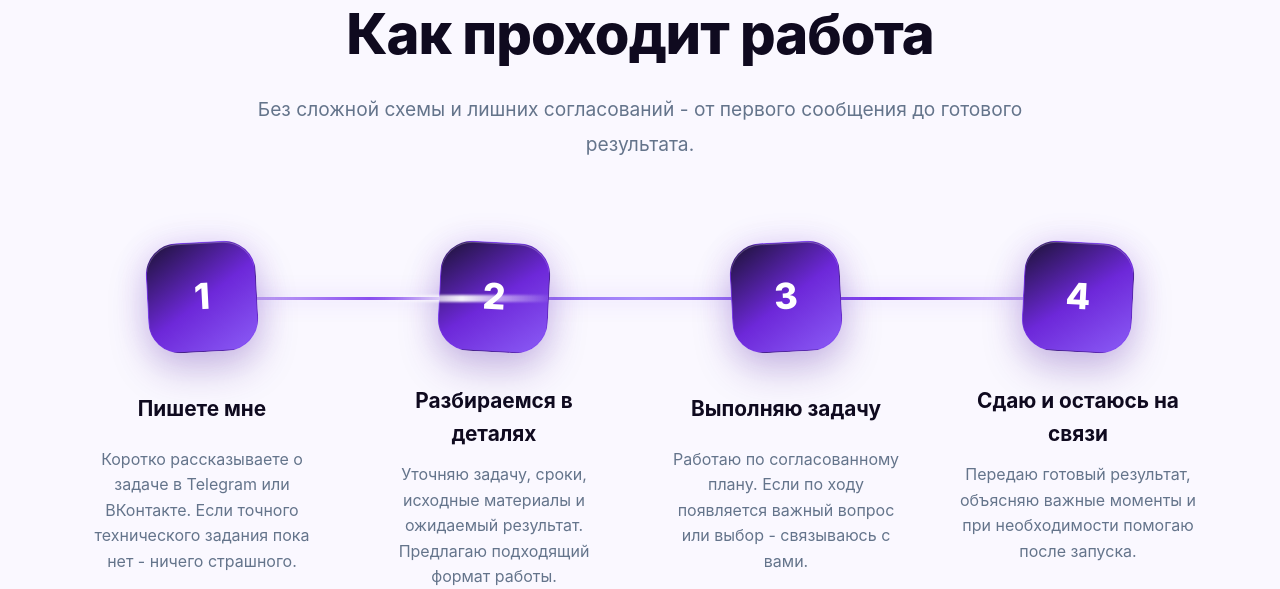
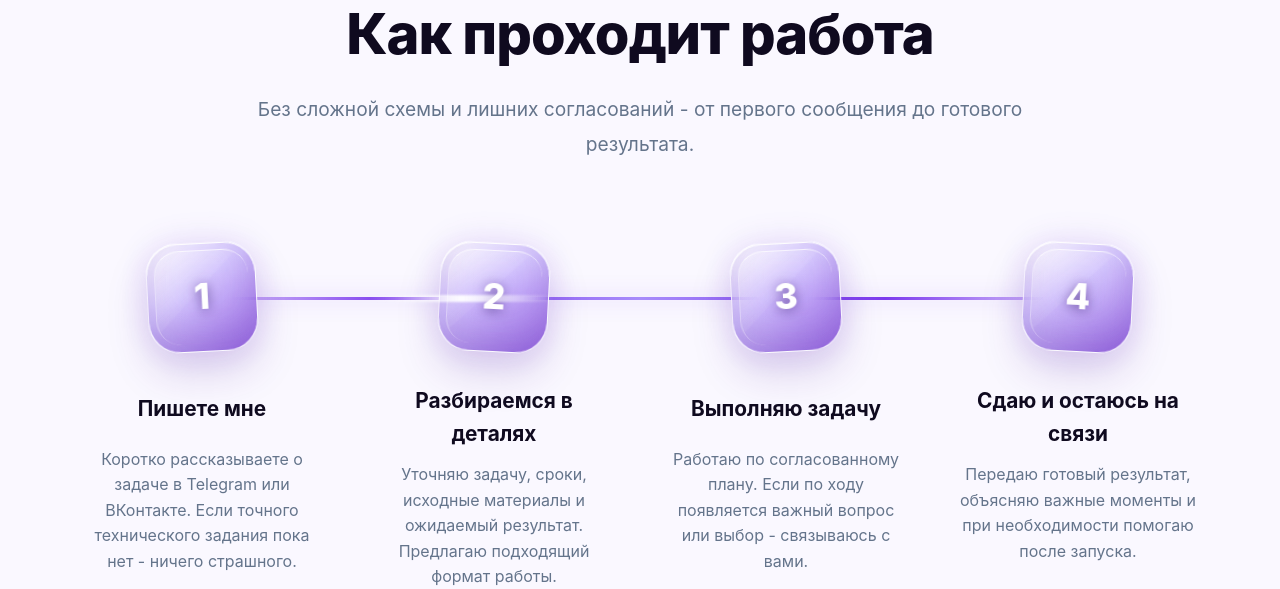
Before and after one commit to lexustm/test-site, a PHP site: page / in a window 1280 px wide. Shown: the part 5570-6159 px from the top of the page. Run offline with PHP 8.4, Linux system fonts and the light colour scheme.

Commit message:
Сделать номера стеклянными

```diff
--- a/404.html
+++ b/404.html
@@ -10,7 +10,7 @@
   <link rel="preconnect" href="https://fonts.googleapis.com">
   <link rel="preconnect" href="https://fonts.gstatic.com" crossorigin>
   <link href="https://fonts.googleapis.com/css2?family=Inter:wght@400;500;600;700&amp;family=Montserrat:wght@600;700;800;900&amp;display=swap" rel="stylesheet">
-  <link rel="stylesheet" href="assets/css/main.css?v=process-1">
+  <link rel="stylesheet" href="assets/css/main.css?v=process-glass-1">
 </head>
 <body class="error-page">
   <main>
--- a/assets/css/main.css
+++ b/assets/css/main.css
@@ -262,19 +262,35 @@ body{font-family:var(--font-body)}
 .process-step-number{
   width:110px;
   height:110px;
-  border:1px solid rgba(124,58,237,.3);
+  overflow:hidden;
+  isolation:isolate;
+  border:1px solid rgba(255,255,255,.82);
   border-radius:32px;
-  background:linear-gradient(145deg,#1b1234 0%,#6d28d9 52%,#8b5cf6 100%);
+  background:linear-gradient(145deg,rgba(255,255,255,.5) 0%,rgba(167,139,250,.48) 42%,rgba(109,40,217,.68) 100%);
+  -webkit-backdrop-filter:blur(18px) saturate(145%);
+  backdrop-filter:blur(18px) saturate(145%);
   color:#fff;
-  box-shadow:inset 0 1px 0 rgba(255,255,255,.25),0 18px 38px rgba(76,29,149,.25),0 0 32px rgba(124,58,237,.14);
+  box-shadow:inset 0 1px 0 rgba(255,255,255,.95),inset 0 -18px 34px rgba(76,29,149,.18),0 20px 42px rgba(76,29,149,.18),0 0 34px rgba(124,58,237,.12);
   font-size:2.25rem;
+  text-shadow:0 2px 12px rgba(46,16,101,.55);
   transform:rotate(-3deg);
   transition:transform .45s cubic-bezier(.4,0,.2,1),box-shadow .45s,background .45s;
 }
+.process-step-number::before{
+  position:absolute;
+  inset:7px;
+  z-index:-1;
+  border-top:1px solid rgba(255,255,255,.75);
+  border-left:1px solid rgba(255,255,255,.38);
+  border-radius:25px;
+  background:linear-gradient(135deg,rgba(255,255,255,.32),rgba(255,255,255,.06) 44%,transparent 45%);
+  content:'';
+}
 .process-step:nth-child(even) .process-step-number{transform:rotate(3deg)}
 .process-step:hover .process-step-number{
-  background:linear-gradient(145deg,#241440 0%,#7c3aed 48%,#a78bfa 100%);
-  box-shadow:inset 0 1px 0 rgba(255,255,255,.3),0 24px 48px rgba(76,29,149,.32),0 0 42px rgba(124,58,237,.25);
+  border-color:#fff;
+  background:linear-gradient(145deg,rgba(255,255,255,.62) 0%,rgba(167,139,250,.58) 42%,rgba(124,58,237,.75) 100%);
+  box-shadow:inset 0 1px 0 #fff,inset 0 -18px 34px rgba(76,29,149,.2),0 26px 52px rgba(76,29,149,.24),0 0 46px rgba(124,58,237,.22);
   transform:translateY(-7px) scale(1.06) rotate(3deg);
 }
 .process-step:nth-child(even):hover .process-step-number{
--- a/index.html
+++ b/index.html
@@ -31,7 +31,7 @@
     <link href="https://fonts.googleapis.com/css2?family=Inter:wght@300;400;500;600;700&amp;family=Montserrat:wght@600;700;800;900&amp;display=swap" rel="stylesheet">
     <script type="application/ld+json">{"@context":"https://schema.org","@type":"ProfessionalService","name":"VIBELINK","description":"Создание сайтов, интернет-магазинов и комплексные digital-услуги","url":"https://vibelink.ru","priceRange":"от 1500₽","areaServed":"Россия","sameAs":["https://t.me/smmtotal","https://vk.com/tot_al"]}</script>
     <!-- [VIBELINK-PROTECTION-WATERMARK-2025-ALEXEY-DIGITAL-MARKETING] -->
-<link rel="stylesheet" href="assets/css/main.css?v=process-1">
+<link rel="stylesheet" href="assets/css/main.css?v=process-glass-1">
 <link rel="manifest" href="manifest.webmanifest">
 </head>
 <body id="top">
```
